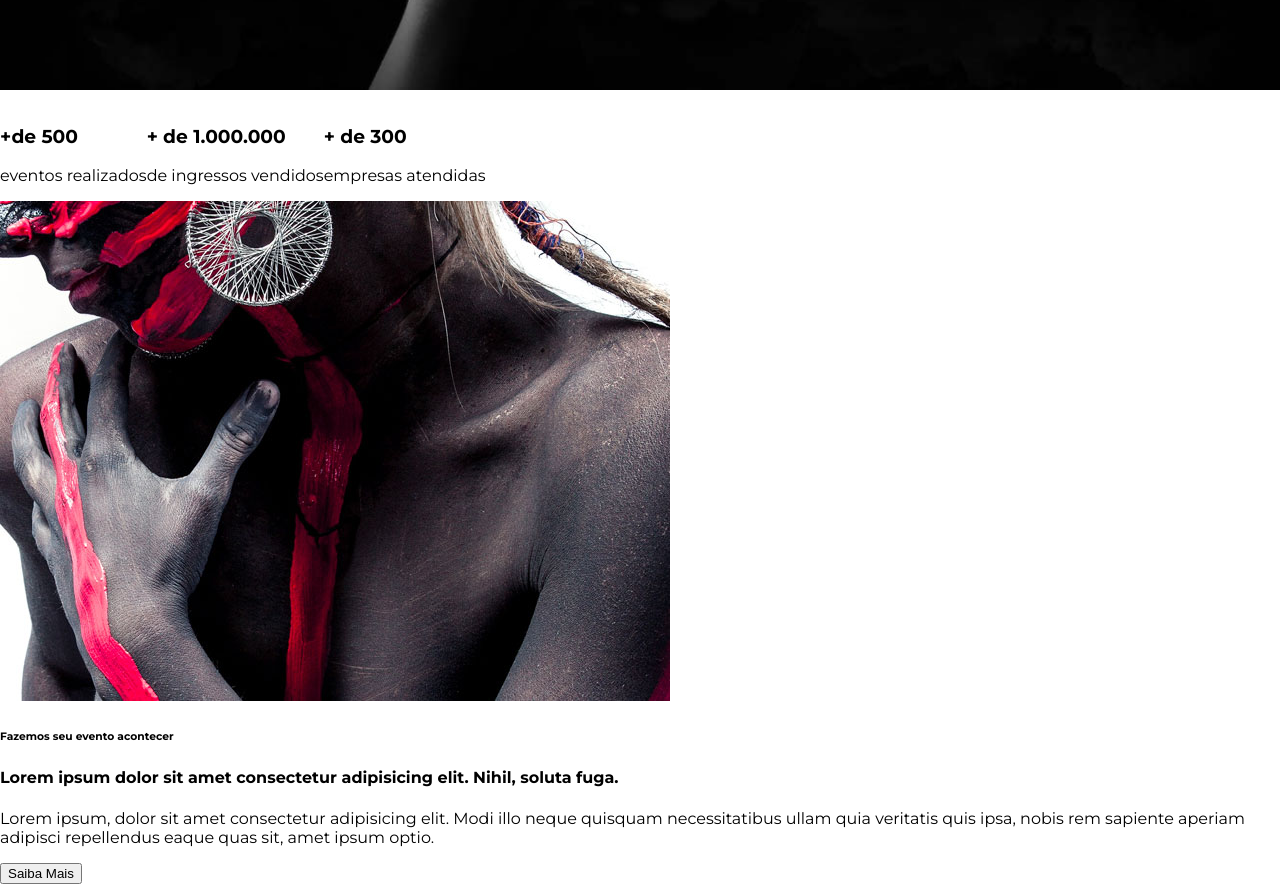
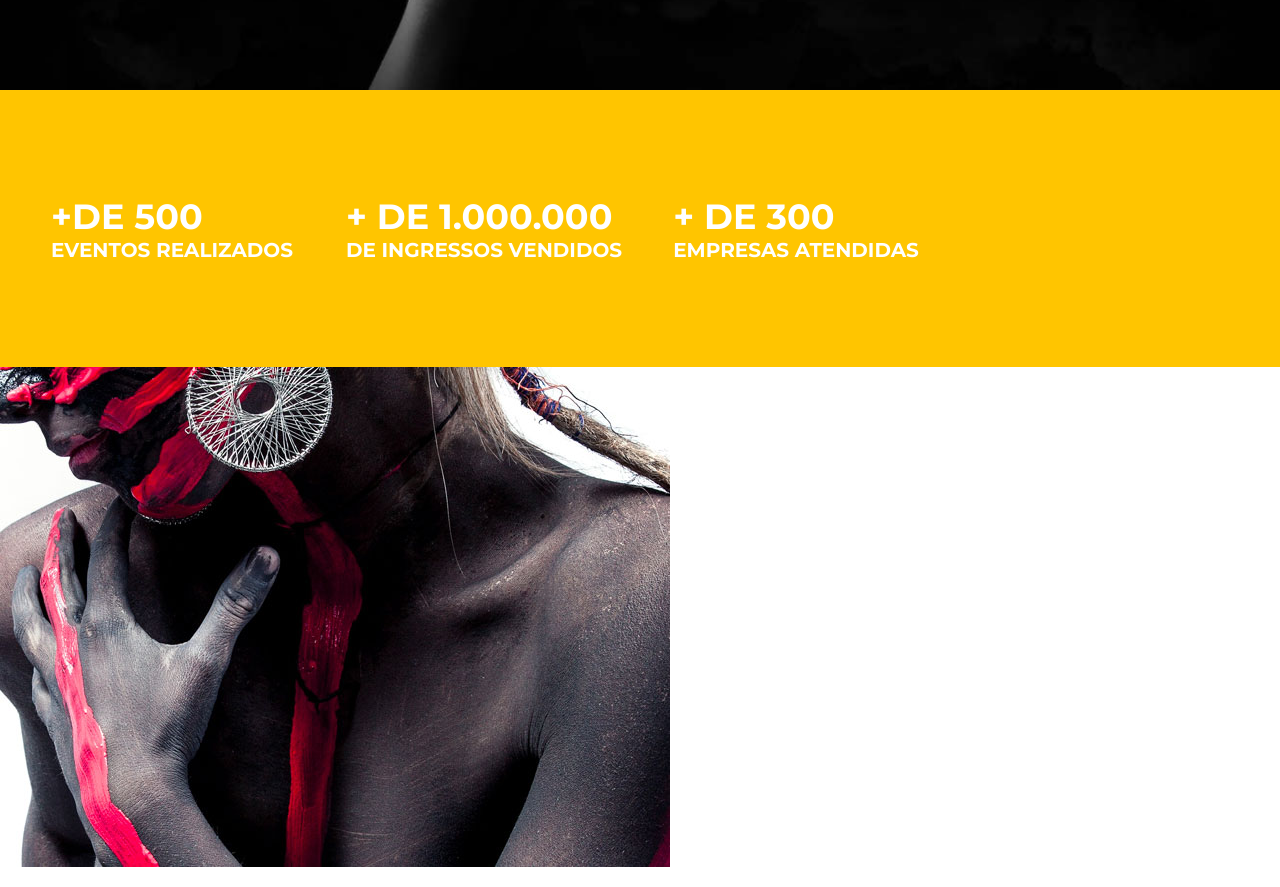
Before and after one commit to AlisonBosio/studion, a website: page src/index.html in a window 1280 px wide. Shown: the part 710-1597 px from the top of the page. Drawn offline with Linux system fonts and the light colour scheme.

Commit message:
update readme.md

```diff
--- a/src/index.html
+++ b/src/index.html
@@ -50,19 +50,28 @@
     </header>
 
     <main>
-      <section id="eventos">
-        <ul>
+      <section id="counter">
+        <ul class="counter__container">
           <li>
-            <h3>+de 500</h3>
-            eventos realizados
+            <h3>+de 500
+              <small>
+                eventos realizados
+                </small>
+            </h3>
           </li>
           <li>
-            <h3>+ de 1.000.000</h3>
-            de ingressos vendidos
+            <h3>+ de 1.000.000
+              <small>
+                de ingressos vendidos
+                </small>
+            </h3>
           </li>
           <li>
-            <h3>+ de 300</h3>
-            empresas atendidas
+            <h3>+ de 300
+              <small>
+                empresas atendidas
+                </small>
+            </h3>
           </li>
         </ul>
       </section>
--- a/src/style.css
+++ b/src/style.css
@@ -14,6 +14,12 @@
 body {
   margin: 0;
   padding-top: 7.75rem;
+}
+
+header,
+main,
+footer {
+  overflow-x: hidden;
 }
 
 ul {
@@ -139,3 +145,27 @@ ul {
     color: #fff;
 
 }
+
+#counter {
+  background-color: var(--color-primary);
+  color: #fff;
+  text-transform: uppercase;
+}
+
+.counter__container {
+  display: grid;
+  grid-template-columns:repeat(auto-fill, minmax(300px, 1fr));
+  place-items: center;
+  margin: 0;
+  padding: 4.375rem 1rem;
+}
+
+.counter__container h3 {
+  font-size: 2.1875rem;
+}
+
+.counter__container h3 small {
+  display: block;
+  font-size: 1.25rem;
+
+}
```
Also changed, not shown: README.md (added).
